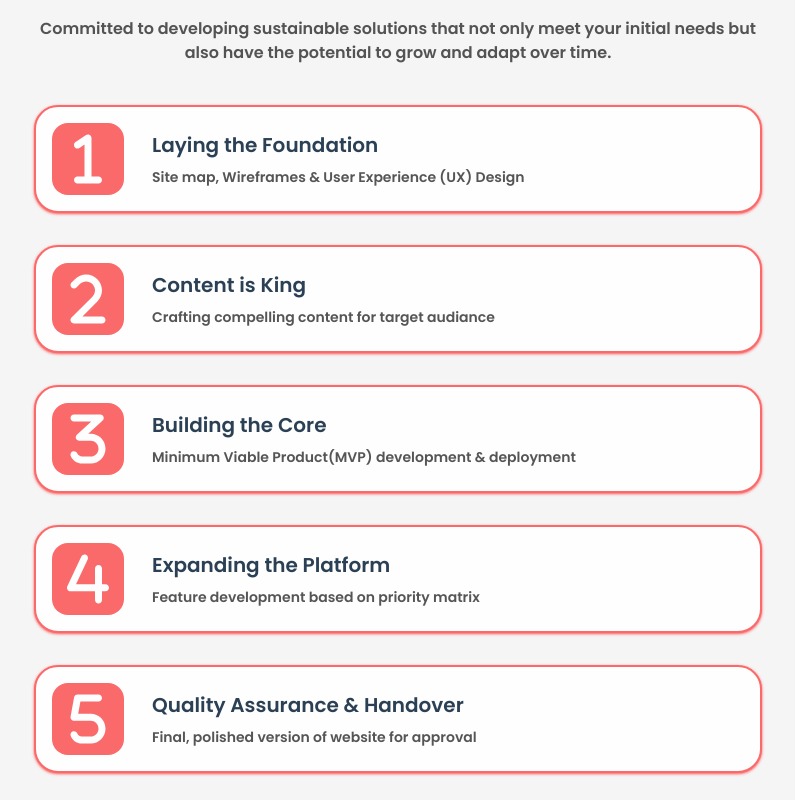
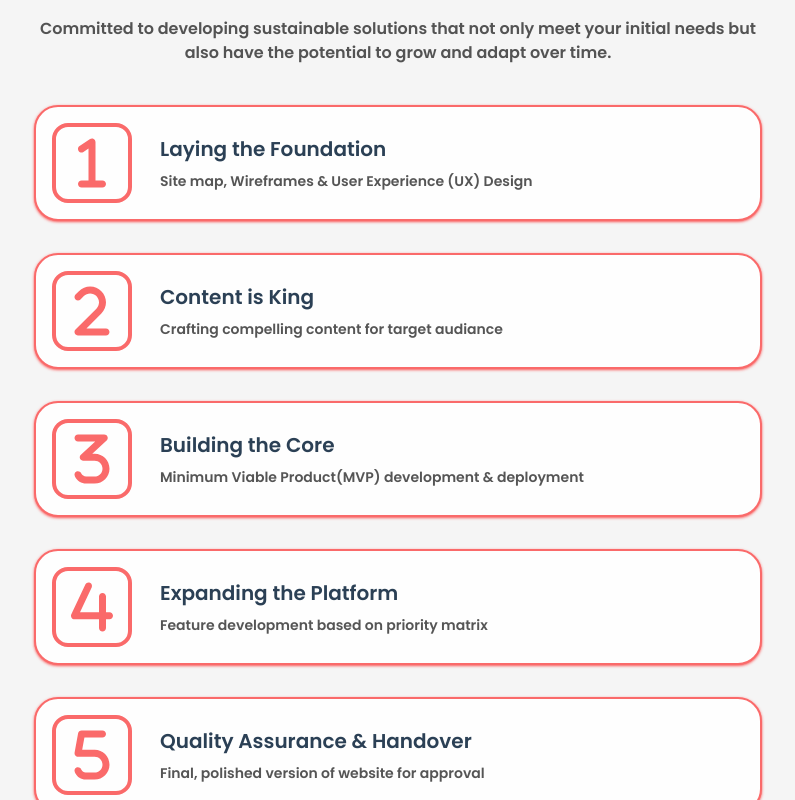
Before and after one commit to ashik061/Brandebug, a Next.js app: page / in a window 1280 px wide. Shown: the part 7960-8760 px from the top of the page, without its empty margins (242-1037 px from the left). Built offline with nearby package versions, Linux system fonts and the light colour scheme.

Commit message:
few things modified.

```diff
--- a/sections/DevelopmentApproach.tsx
+++ b/sections/DevelopmentApproach.tsx
@@ -43,8 +43,8 @@ const DevelopmentApproach = () => {
                     {approachData.map((step, index) => (
                         <div key={index} className='bg-bg-1 p-2 rounded-3xl border-primary border-2 shadow shadow-primary hover:border-none hover:shadow-md hover:shadow-primary'>
                             <div className="flex items-center gap-5">
-                                <div className="bg-primary rounded-2xl p-2 m-2">
-                                    <div className="text-bg-1">{step.icon}</div>
+                                <div className="border-4 border-primary rounded-2xl p-2 m-2">
+                                    <div className="text-primary">{step.icon}</div>
                                 </div>
                                 <div>
                                     <h3 className='text-xl text-text-1 text-start font-bold mb-2'>{step.title}</h3>
```
